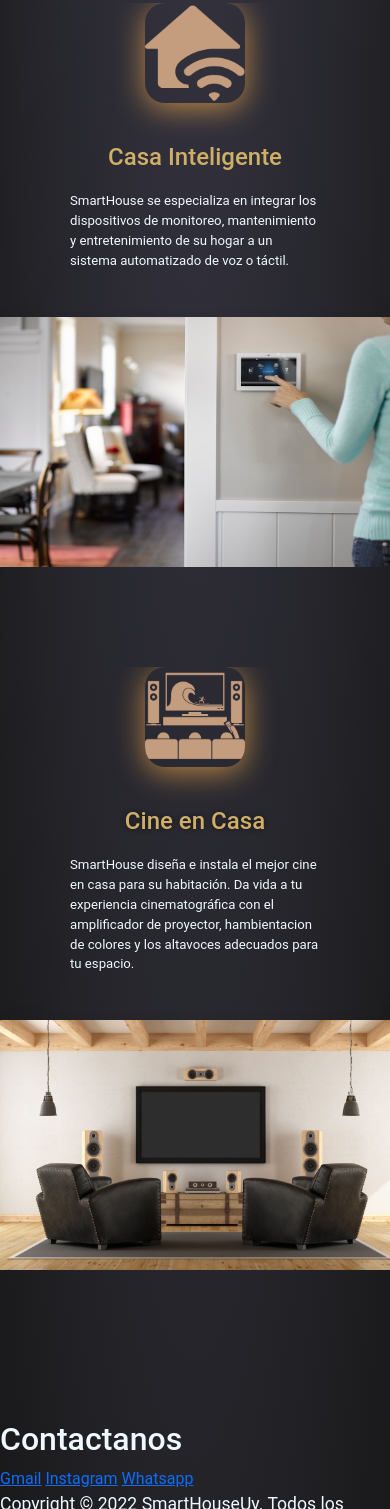
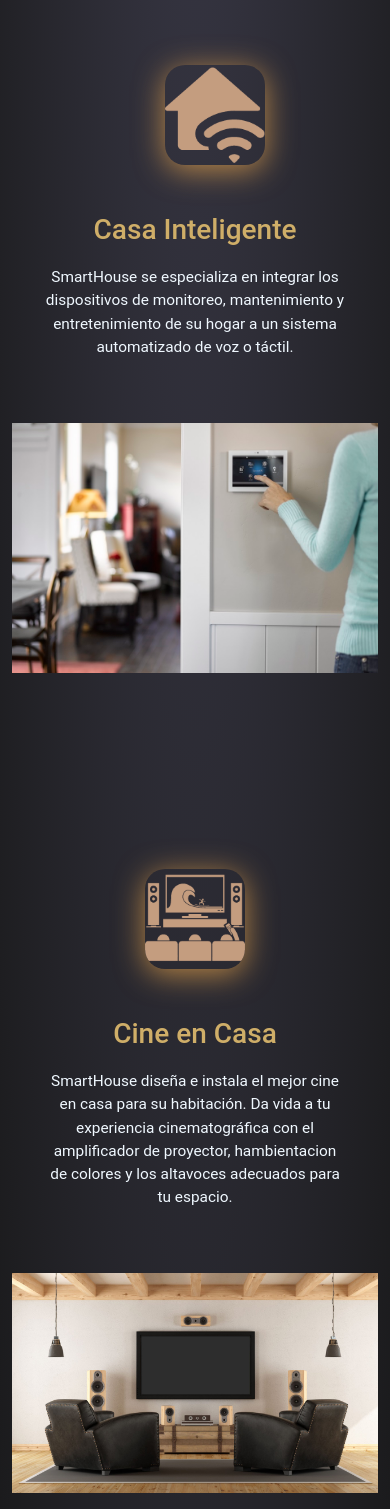
Before and after one commit to lucasalpuin/smarthouse-bootstrao, a plain HTML site: page index.html in a window 390 px wide. Shown: the part 3623-5132 px from the top of the page. Drawn offline with nearby package versions, Linux system fonts and the light colour scheme.

Commit message:
index optimizado con bootstrap

```diff
--- a/CSS/style.css
+++ b/CSS/style.css
@@ -78,19 +78,12 @@ header{
     ,url(https://i.imgur.com/e74IwBM.jpg);
 }
 
-.instalaciones-populares{
-    text-align: center;
-    margin: 40px;
-}
-.casa-inteligente{
-    display: flex;
-    margin-top:50px;
-}
+
+
 .casa-inteligente__img1{
     height: 100px;
     width: 100px;
-    margin-top: 40px;
-    margin-left: 100px;
+    margin-left: 50px;
     margin-right: 10px;
     box-shadow: 0 5PX 30px rgba(255, 179, 79, 0.671);
     border-radius: 20px;
@@ -98,52 +91,47 @@ header{
 
 
 .casa-inteligente__texto{
-    font-size: 12px;
-    margin: 30px;
-    width: 250px;
-    margin-left: 150px;
+    font-size: 14px;
+    max-width: 300px;
 }
 .casa-inteligente__texto h3{
     margin-bottom: 20px;
     color: rgb(207, 174, 104);
+}
+
+
+.casa-inteligente__img2 {
+    max-width: 400px;
+    height: 250px;
+    margin:auto
 
 }
-.casa-inteligente__img2 {
-    height: 250px;
-    width: 400px;
-    margin-left: 250px;
-    box-shadow:10px 15px 20px #16161a;
-}
+
 
 .cine-casa{
-    display: flex;
     flex-direction: row-reverse;
     margin-top:100px;
 }
+
 .cine-casa__img1{
     height: 100px;
-    margin-top: 40px;
-    margin-right: 100px;
     box-shadow: 0 5PX 30px rgba(255, 179, 79, 0.671);
     border-radius: 20px;
+}
 
-}
 .cine-casa__texto{
-    font-size: 12px;
-    margin: 30px;
-    width: 250px;
-    margin-right: 150px;
+    font-size: 14px;
+    max-width: 300px;
 }
 .cine-casa__texto h3{
     margin-bottom: 20px;
     color: rgb(207, 174, 104);
-    text-shadow: 0 0 5px #16161a;
 }
+
 .cine-casa__img2{
-    height: 250px;
-    width: 400px;
-    margin-right: 250px;
-    box-shadow:10px 15px 20px #16161a;
+    max-width: 400px;
+
+    margin:auto
 }
 .footer-home{
     margin-top: 150px;
@@ -338,64 +326,6 @@ header{
     .texto-secundario{
         width: 300px;
     }
-    .casa-inteligente{
-        display: flex;
-        flex-direction: column;
-        margin-top:50px;
-    }
-    .casa-inteligente__img1{
-        height: 100px;
-        width: 100px;
-        margin: auto;
-        box-shadow: 0 5PX 30px rgba(255, 179, 79, 0.671);
-        border-radius: 20px;
-    }
-    .casa-inteligente__texto h3{
-        text-align: center;
-    }
-    .casa-inteligente__texto{
-        font-size: 12px;
-        margin: auto;
-        margin-top: 40px;
-        margin-bottom: 30px;
-        width: 250px;
-    }
-    .casa-inteligente__img2 {
-    height: 250px;
-    width: 400px;
-    margin: auto;
-    box-shadow:10px 15px 20px #16161a;
-    }
 
-    .cine-casa{
-        display: flex;
-        flex-direction: column;
-        margin-top:100px;
-    }
-
-    .cine-casa__img1{
-        height: 100px;
-        width: 100px;
-        margin: auto;
-        box-shadow: 0 5PX 30px rgba(255, 179, 79, 0.671);
-        border-radius: 20px;
-
-    }
-    .cine-casa__texto{
-        font-size: 12px;
-        margin: auto;
-        margin-top: 40px;
-        margin-bottom: 30px;
-        width: 250px;
-    }
-    .cine-casa__texto h3{
-        text-align: center;
-    }
-    .cine-casa__img2{
-        height: 250px;
-        width: 400px;
-        margin: auto;
-        box-shadow:10px 15px 20px #16161a;
-    }
 
 }
--- a/index.html
+++ b/index.html
@@ -60,23 +60,49 @@
             </section>
 
             <section>
-
+                <div class="container-fluid">
+                    <div class="row">
+                        <div class="col text-center my-5">
                             <h2 class="instalaciones-populares">Instalaciones Populares</h2>
-                <div class="casa-inteligente">
+                        </div>
+                    </div>
+                    <div class="row casa-inteligente ">
+                        <div class="col-md-3 py-5 d-flex justify-content-center align-items-center">
                             <img class="casa-inteligente__img1" src="./img/smart-home-icon.png" alt="casa wifi">
+                        </div>
+                        <div class="col-md-3 d-flex justify-content-center align-items-center text-center">
                             <div class="casa-inteligente__texto">
                                 <h3>Casa Inteligente</h3>
                                 <p>SmartHouse se especializa en integrar los dispositivos de monitoreo, mantenimiento y entretenimiento de su hogar a un sistema automatizado de voz o táctil.</p>
                             </div>
-                    <img class="casa-inteligente__img2" src="./img/create_scenes_to-simplify_tasks_in_your_california_home_457c9fabf9a0e44dabdebc255aa0acb9.jpg" alt="casa inteligente">
                         </div>
-                <div class="cine-casa">
-                    <img class="cine-casa__img1" src="./img/home-theater-icon.png" alt="cine casa">
+
+                        <div class="col-md-6 my-5 d-flex justify-content-center align-items-center text-sm-center casa-inteligente__img2 overflow-hidden">
+                            <img  src="./img/create_scenes_to-simplify_tasks_in_your_california_home_457c9fabf9a0e44dabdebc255aa0acb9.jpg" alt="casa inteligente">
+                        </div>
+                    </div>
+                </div>
+
+
+
+
+                <div class="container-fluid">
+                    <div class="row cine-casa ">
+                        <div class="col-md-3 py-5 d-flex justify-content-center align-items-center">
+                            <img class="cine-casa__img1" src="./img/home-theater-icon.png" alt="casa wifi">
+                        </div>
+                        <div class="col-md-3 d-flex justify-content-center align-items-center text-center">
                             <div class="cine-casa__texto">
                                 <h3>Cine en Casa</h3>
                                 <p>SmartHouse diseña e instala el mejor cine en casa para su habitación. Da vida a tu experiencia cinematográfica con el amplificador de proyector, hambientacion de colores y  los altavoces adecuados para tu espacio.</p>
                             </div>
-                    <img class="cine-casa__img2" src="./img/Pad-Home-theater-4-scaled.jpg" alt="home theater">
+                        </div>
+
+                        <div class="col-md-6 my-5 d-flex justify-content-center align-items-center text-sm-center cine-casa__img2">
+                            <img  src="./img/Pad-Home-theater-4-scaled.jpg" alt="home theater">
+                        </div>
+                    </div>
+                </div>
                 </div>
             </section>
         </main>
```
Lines whose indentation alone changed are shown as unchanged.
